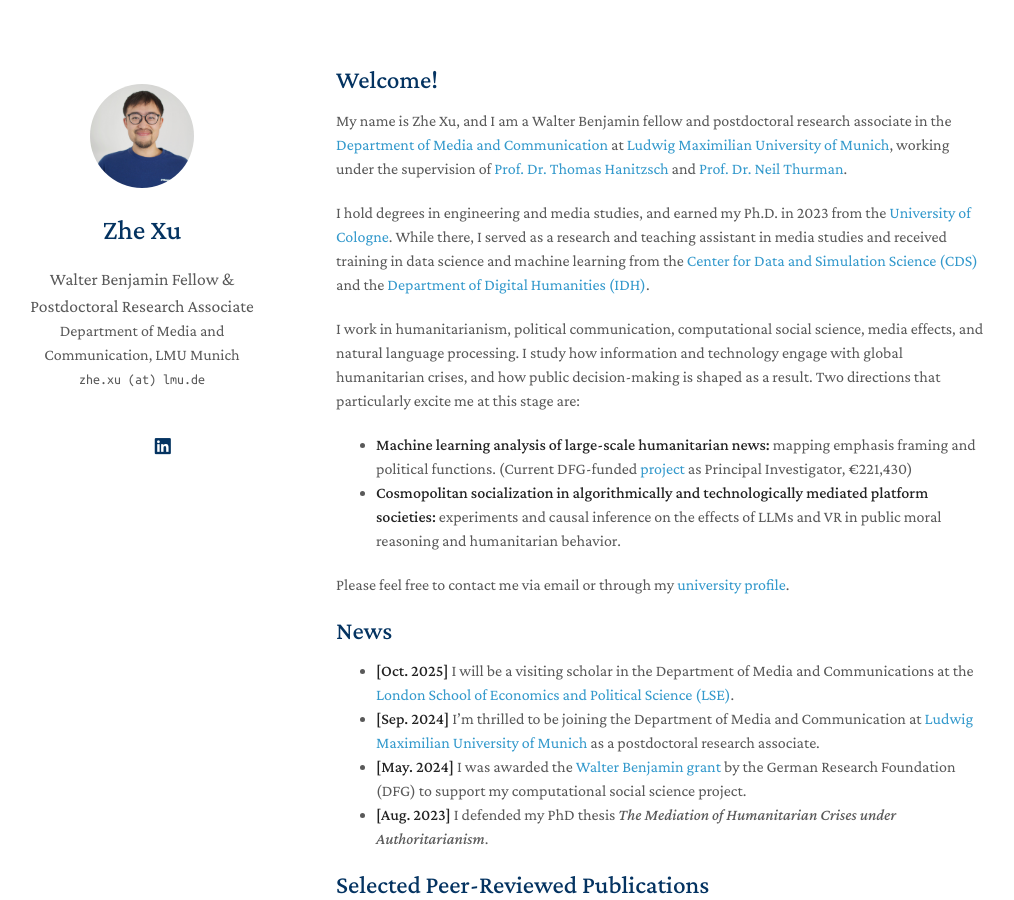
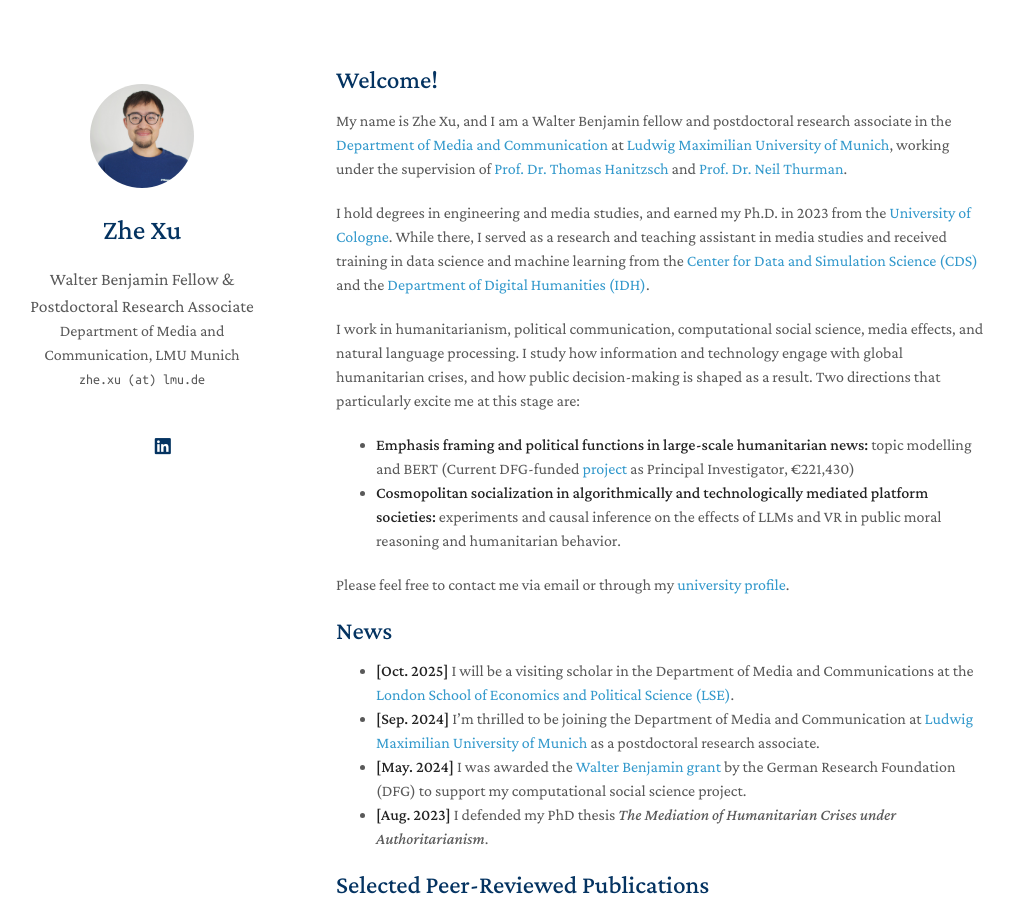
Before and after one commit to zhexuphd/home, a Jekyll site: the page built from index.md, in a window 1280 px wide and 900 px high. Shown: the whole window, without its empty margins (134-1148 px from the left). Built offline with Jekyll 4.4.1, drawn with Linux system fonts in a browser that asks for light colours; a style sheet for code colours, icons or effects is not loaded; our own code applies the rules of GitHub Pages for plain Markdown files.

Commit message:
Update index.md

```diff
--- a/index.md
+++ b/index.md
@@ -9,7 +9,7 @@
 
 I work in humanitarianism, political communication, computational social science, media effects, and natural language processing. I study how information and technology engage with global humanitarian crises, and how public decision-making is shaped as a result. Two directions that particularly excite me at this stage are:
 
-- **Machine learning analysis of large-scale humanitarian news:** mapping emphasis framing and political functions. (Current DFG-funded [project](https://gepris.dfg.de/gepris/projekt/539233881?language=en) as Principal Investigator, €221,430)
+- **Emphasis framing and political functions in large-scale humanitarian news:** topic modelling and BERT (Current DFG-funded [project](https://gepris.dfg.de/gepris/projekt/539233881?language=en) as Principal Investigator, €221,430)
 - **Cosmopolitan socialization in algorithmically and technologically mediated platform societies:** experiments and causal inference on the effects of LLMs and VR in public moral reasoning and humanitarian behavior.
 
 Please feel free to contact me via email or through my [university profile](https://www.ifkw.uni-muenchen.de/organisation/personen/mitarbeiter/xu_zhe/index.html).
```
